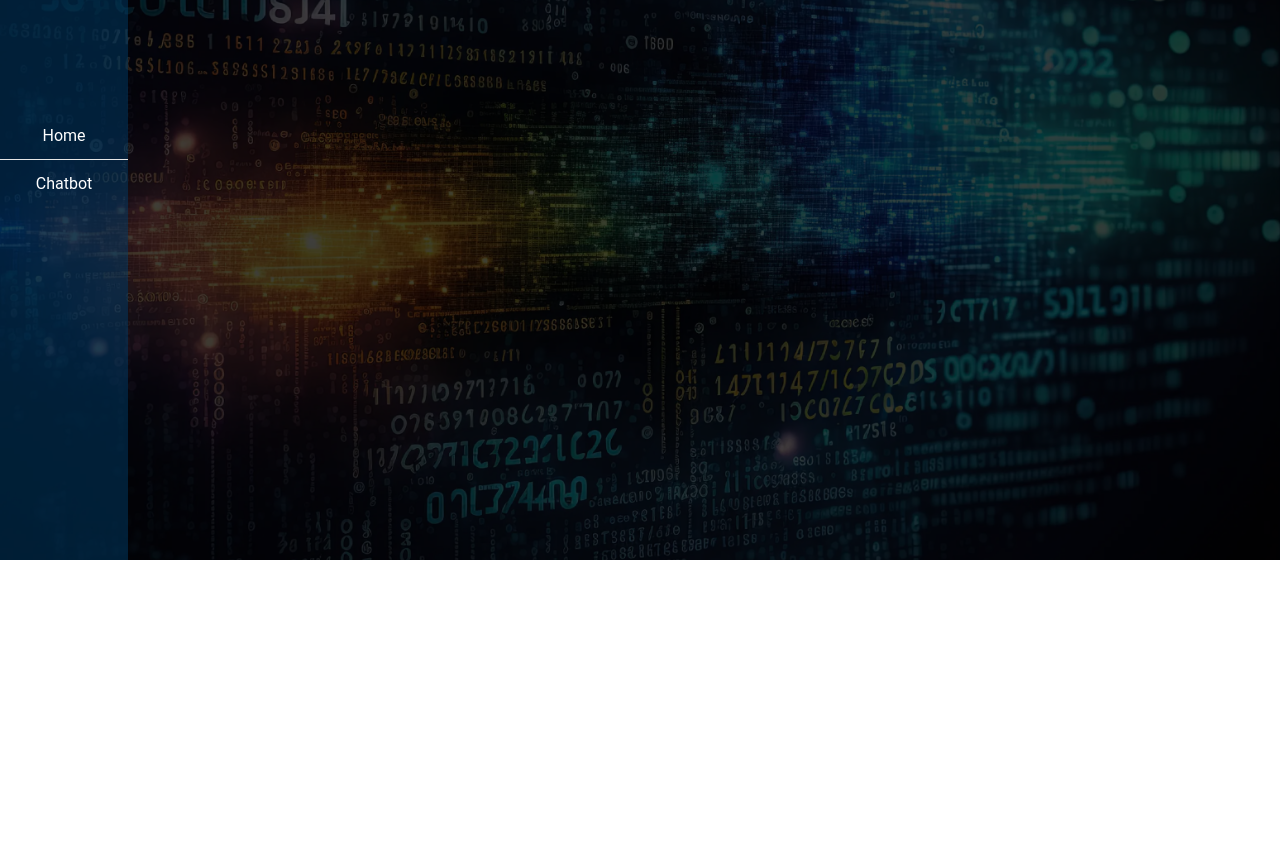
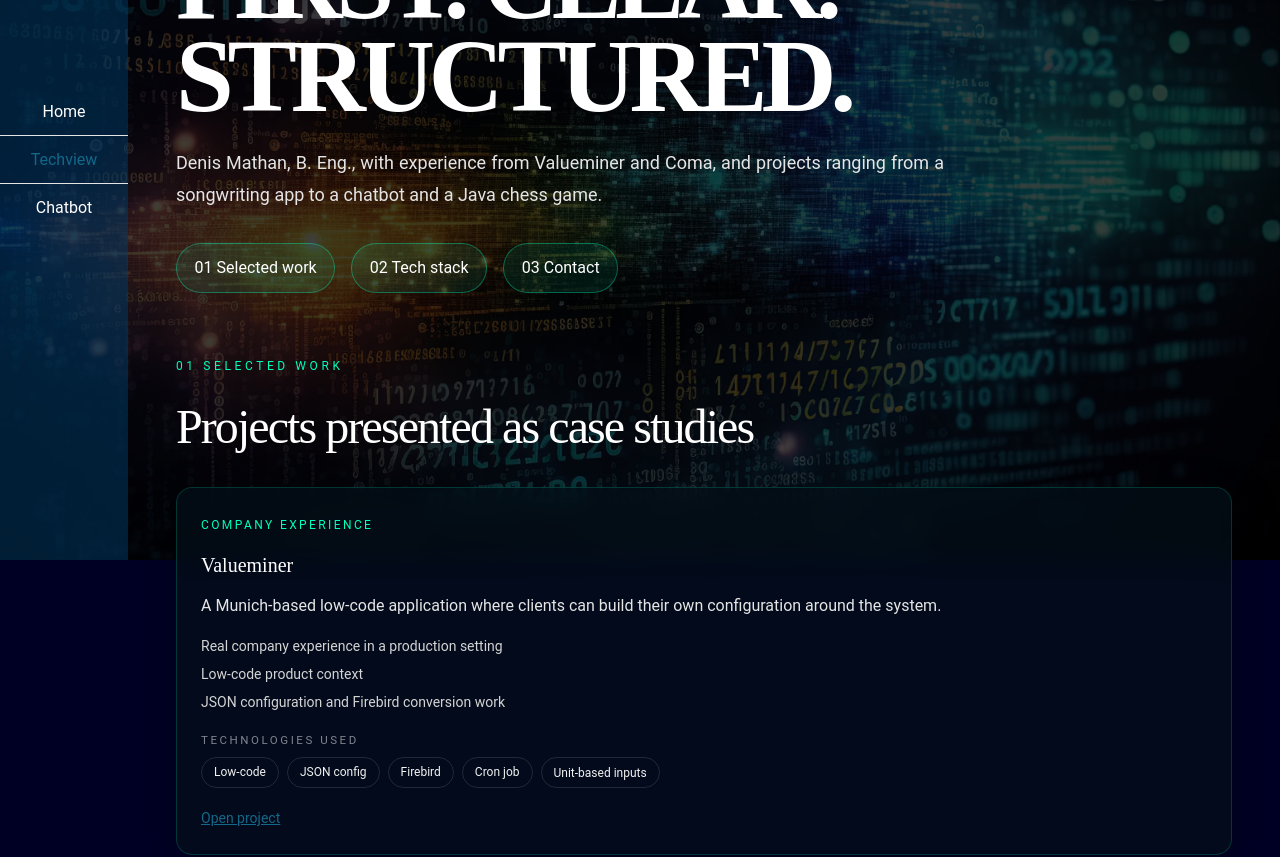
Before and after one commit to DenisMathan/homepage, a Vue app: page /techview in a window 1280 px wide. Shown: the part 240-1097 px from the top of the page. Before the commit the page ends 800 px from the top, so only its background shows below. Built offline with nearby package versions, Linux system fonts and the light colour scheme.

Commit message:
first version of techview

```diff
--- a/src/components/elements/navbar.vue
+++ b/src/components/elements/navbar.vue
@@ -3,7 +3,7 @@
     <!-- button -->
     <div class="fixed top-6 right-12 h-12 w-12 hidden tablet:block cursor-pointer" style="z-index: 51" @click="toggleNav"><img class="h-full w-full" :src="require('@/assets/icons/menu.webp')" alt="menu-button"></div>
     <!-- navigation -->
-    <div ref="navbar" id="navbar" class="navbar h-screen fixed w-32 bg-backgroundLight tablet:z-50 tablet:fixed tablet:w-screen tablet:h-screen tablet:border-none tablet:right-0 tablet:right-full tablet:bg-background tropacity">
+    <div ref="navbar" id="navbar" class="navbar h-screen fixed w-32 bg-backgroundLight tablet:z-50 tablet:fixed tablet:w-screen tablet:h-screen tablet:border-none tablet:right-full tablet:bg-background tropacity">
       <div class="absolute tablet:relative tablet:w-1/2 tablet:min-w-nav m-auto mb-12">
         <div class="p-2 max-w-logo m-auto tablet:mt-32 ">
           <a :href="path==='/'?'#welcome':'./'" aria-label="Go back Home">
@@ -24,6 +24,8 @@
           <div v-else>
             <a :href="path==='/'?'javascript:void(0);':'./'"><button class="btn hover:text-myGreen text-center h-12 w-full border-b leading-12" :class="path==='/'?'text-myGreen':'text-white'">Home</button></a>
           </div>
+
+          <a @click="toggleNav" :href="path==='/techview'?'javascript:void(0);':'./techview'"><button class="btn hover:text-myGreen text-center h-12 w-full border-b leading-12" :class="path==='/techview'?'text-myGreen':'text-white'">Techview</button></a>
 
 
           <!-- <a @click="toggleNav" :href="path==='/contact'?'javascript:void(0);':'./contact'"><button class="btn hover:text-myGreen text-center h-12 w-full border-b leading-12" :class="path==='/contact'?'text-myGreen':'text-white'">Contact</button></a> -->
--- a/src/router/index.js
+++ b/src/router/index.js
@@ -10,6 +10,11 @@
     path: '/',
     name: 'Home',
     component: () => import ('../views/Home.vue')
+  },
+  {
+    path: '/techview',
+    name: 'Techview',
+    component: () => import ('../views/Techview.vue')
   },
   {
     path: '/impressum',
--- /dev/null
+++ b/src/views/Techview.vue
@@ -0,0 +1,308 @@
+<template>
+  <div class="techview px-12 tablet:px-6 mobile:px-4 py-12 text-white">
+    <section class="hero max-w-6xl mx-auto mb-16">
+      <p class="eyebrow mb-4">Techview</p>
+      <h1 data-headinganim-techview class="opacity-0 mb-6">
+        Software
+        <br />
+        first. Clear.
+        <br />
+        Structured.
+      </h1>
+      <div class="max-w-3xl text-lg leading-8 text-gray-200">
+        <p>
+          Denis Mathan, B. Eng., with experience from Valueminer and Coma, and projects ranging from a songwriting app to a chatbot and a Java chess game.
+        </p>
+      </div>
+      <div class="mt-8 flex flex-wrap gap-4">
+        <a href="#work" class="pill">01 Selected work</a>
+        <a href="#stack" class="pill">02 Tech stack</a>
+        <a href="#contact" class="pill">03 Contact</a>
+      </div>
+    </section>
+
+    <section id="work" class="max-w-6xl mx-auto mb-16">
+      <div class="section-head mb-6">
+        <p class="eyebrow">01 Selected work</p>
+        <h2>Projects presented as case studies</h2>
+      </div>
+      <div class="grid gap-6 lg:grid-cols-3">
+        <article v-for="project in featuredProjects" :key="project.title" class="card">
+          <p class="card-tag">{{ project.category }}</p>
+          <h3 class="mb-3">{{ project.title }}</h3>
+          <p class="text-gray-200 leading-7 mb-4">{{ project.summary }}</p>
+          <ul class="space-y-2 text-sm text-gray-300 mb-5">
+            <li v-for="point in project.points" :key="point">{{ point }}</li>
+          </ul>
+          <p class="mini-label">Technologies used</p>
+          <div class="flex flex-wrap gap-2">
+            <span v-for="stack in project.stack" :key="stack" class="tag">{{ stack }}</span>
+          </div>
+          <a v-if="project.link" :href="project.link" target="_blank" rel="noreferrer" class="inline-flex mt-5 text-sm text-myGreen">
+            Open project
+          </a>
+        </article>
+      </div>
+    </section>
+
+    <section id="stack" class="max-w-6xl mx-auto mb-16">
+      <div class="section-head mb-6">
+        <p class="eyebrow">02 Tech stack</p>
+        <h2>Tools I actually use</h2>
+      </div>
+      <div class="grid gap-6 md:grid-cols-3">
+        <div v-for="group in stackGroups" :key="group.title" class="card compact-card">
+          <h3 class="mb-4">{{ group.title }}</h3>
+          <ul class="space-y-3 text-gray-200">
+            <li v-for="item in group.items" :key="item.name" class="flex items-center justify-between gap-4">
+              <span>{{ item.name }}</span>
+              <span class="text-xs uppercase tracking-[0.2em] text-myGreen">{{ item.level }}</span>
+            </li>
+          </ul>
+        </div>
+      </div>
+    </section>
+
+    <section class="max-w-6xl mx-auto mb-16">
+      <div class="section-head mb-6">
+        <p class="eyebrow">03 Focus</p>
+        <h2>Less storytelling, more proof</h2>
+      </div>
+      <div class="grid gap-6 lg:grid-cols-2">
+        <div class="card">
+          <h3 class="mb-4">Hiring signal</h3>
+          <p class="text-gray-200 leading-7">
+            Clear headings, stronger project summaries, and a direct path to contact.
+          </p>
+        </div>
+        <div class="card">
+          <h3 class="mb-4">Design choice</h3>
+          <p class="text-gray-200 leading-7">
+            Calm, technical, and legible. The creative homepage can stay expressive while this view stays functional.
+          </p>
+        </div>
+      </div>
+    </section>
+
+    <section id="contact" class="max-w-6xl mx-auto">
+      <div class="card contact-card">
+        <div>
+          <p class="eyebrow mb-3">04 Contact</p>
+        </div>
+        <div class="flex flex-wrap gap-4 mt-6 lg:mt-0">
+          <a href="./contact" class="pill">Contact</a>
+          <a href="https://github.com/DenisMathan" target="_blank" rel="noreferrer" class="pill">GitHub</a>
+          <a href="./" class="pill pill-ghost">Creative view</a>
+        </div>
+      </div>
+    </section>
+  </div>
+</template>
+
+<script>
+import { manipulate } from '@/js/headlineManipulation.js'
+
+export default {
+  name: 'Techview',
+  metaInfo: {
+    title: 'Denis Mathan || Techview',
+    meta: [
+      {
+        name: 'description',
+        content:
+          'A structured software-focused portfolio view for Denis Mathan with selected work, stack, and direct hiring signals.',
+      },
+    ],
+  },
+  data() {
+    return {
+      featuredProjects: [
+        {
+          category: 'Company experience',
+          title: 'Valueminer',
+          summary:
+            'A Munich-based low-code application where clients can build their own configuration around the system.',
+          points: ['Real company experience in a production setting', 'Low-code product context', 'JSON configuration and Firebird conversion work'],
+          stack: ['Low-code', 'JSON config', 'Firebird', 'Cron job', 'Unit-based inputs'],
+          link: 'https://valueminer.eu/',
+        },
+        {
+          category: 'Internship',
+          title: 'Coma',
+          summary:
+            'A five-month internship during my studies, marking my first experience in the IT working world outside university projects.',
+          points: ['First IT industry experience', 'Five-month internship', 'Good evidence of working in a real company environment'],
+          stack: ['Internship', 'IT work', 'Team environment'],
+          link: 'https://www.coma.de/',
+        },
+        {
+          category: 'Applied AI',
+          title: 'Chatbot',
+          summary:
+            'A chatbot with personal knowledge developed in Python, using ChromaDB and both local and API-backed model approaches.',
+          points: ['Personal knowledge as data source', 'ChromaDB-based retrieval', 'Versioned approach with Mistral 7B and Le Chat API'],
+          stack: ['Python', 'ChromaDB', 'Mistral 7B', 'Le Chat API'],
+          link: 'https://github.com/DenisMathan/Alfred',
+        },
+        {
+          category: 'Product thinking',
+          title: 'Bachelor Thesis / Songwriting App',
+          summary:
+            'A progressive web app for musicians that combines a digital audio workstation with a lead sheet creation tool.',
+          points: ['Combines DAW and lead sheet workflow', 'Built to support songwriting collaboration', 'Strongest end-to-end product case study'],
+          stack: ['PWA', 'Vue', 'DAW', 'Lead sheet', 'Audio recording'],
+          link: './bachelor-thesis',
+        },
+        {
+          category: 'Foundations',
+          title: 'Chess',
+          summary:
+            'A Java project created to teach myself object-oriented programming and game logic.',
+          points: ['Learning project for Java and OOP', 'Implements the core rules except the king', 'Clear proof of early engineering fundamentals'],
+          stack: ['Java', 'OOP', 'Game logic', 'Rules engine'],
+          link: './chess',
+        },
+      ],
+      stackGroups: [
+        {
+          title: 'Frontend',
+          items: [
+            { name: 'JavaScript', level: '95%' },
+            { name: 'TypeScript', level: '90%' },
+            { name: 'Vue', level: '70%' },
+          ],
+        },
+        {
+          title: 'Backend / tooling',
+          items: [
+            { name: 'Golang', level: '85%' },
+            { name: 'Python', level: '70%' },
+            { name: 'Java', level: '40%' },
+          ],
+        },
+        {
+          title: 'Creative tech',
+          items: [
+            { name: "3D's Max", level: '20%' },
+            { name: 'Illustrator', level: '60%' },
+            { name: 'Photoshop', level: '60%' },
+          ],
+        },
+      ],
+    }
+  },
+  mounted() {
+    const allHeadings = [].slice.call(document.querySelectorAll('[data-headinganim-techview]'))
+    manipulate(allHeadings)
+  },
+}
+</script>
+
+<style scoped>
+.techview {
+  max-width: 1440px;
+  margin: 0 auto;
+}
+
+.hero h1 {
+  font-size: clamp(3rem, 9vw, 6.5rem);
+  line-height: 0.9;
+  letter-spacing: -0.06em;
+  text-transform: uppercase;
+}
+
+.eyebrow {
+  font-size: 0.75rem;
+  letter-spacing: 0.3em;
+  text-transform: uppercase;
+  color: #00ffbc;
+}
+
+.section-head h2 {
+  font-size: clamp(1.8rem, 4vw, 3rem);
+  letter-spacing: -0.04em;
+}
+
+.grid {
+  display: grid;
+}
+
+.card {
+  background: rgba(4, 14, 24, 0.72);
+  border: 1px solid rgba(0, 255, 188, 0.18);
+  border-radius: 1rem;
+  padding: 1.5rem;
+  box-shadow: 0 20px 50px rgba(0, 0, 0, 0.25);
+  backdrop-filter: blur(12px);
+}
+
+.compact-card {
+  min-height: 100%;
+}
+
+.card h3 {
+  font-size: 1.25rem;
+}
+
+.mini-label {
+  margin-bottom: 0.5rem;
+  font-size: 0.72rem;
+  letter-spacing: 0.22em;
+  text-transform: uppercase;
+  color: rgba(255, 255, 255, 0.5);
+}
+
+.card-tag {
+  display: inline-flex;
+  margin-bottom: 1rem;
+  font-size: 0.75rem;
+  letter-spacing: 0.2em;
+  text-transform: uppercase;
+  color: #00ffbc;
+}
+
+.tag {
+  border: 1px solid rgba(255, 255, 255, 0.12);
+  border-radius: 999px;
+  padding: 0.35rem 0.75rem;
+  font-size: 0.75rem;
+  color: #f2f2f2;
+}
+
+.pill {
+  display: inline-flex;
+  align-items: center;
+  justify-content: center;
+  min-height: 2.75rem;
+  padding: 0.75rem 1.1rem;
+  border-radius: 999px;
+  border: 1px solid rgba(0, 255, 188, 0.35);
+  background: rgba(0, 255, 188, 0.08);
+  color: white;
+  text-decoration: none;
+  transition: transform 0.2s ease, background 0.2s ease;
+}
+
+.pill:hover {
+  transform: translateY(-1px);
+  background: rgba(0, 255, 188, 0.16);
+}
+
+.pill-ghost {
+  background: transparent;
+}
+
+.contact-card {
+  display: flex;
+  align-items: center;
+  justify-content: space-between;
+  gap: 1.5rem;
+}
+
+@media screen and (max-width: 1111px) {
+  .contact-card {
+    flex-direction: column;
+    align-items: flex-start;
+  }
+}
+</style>
```
